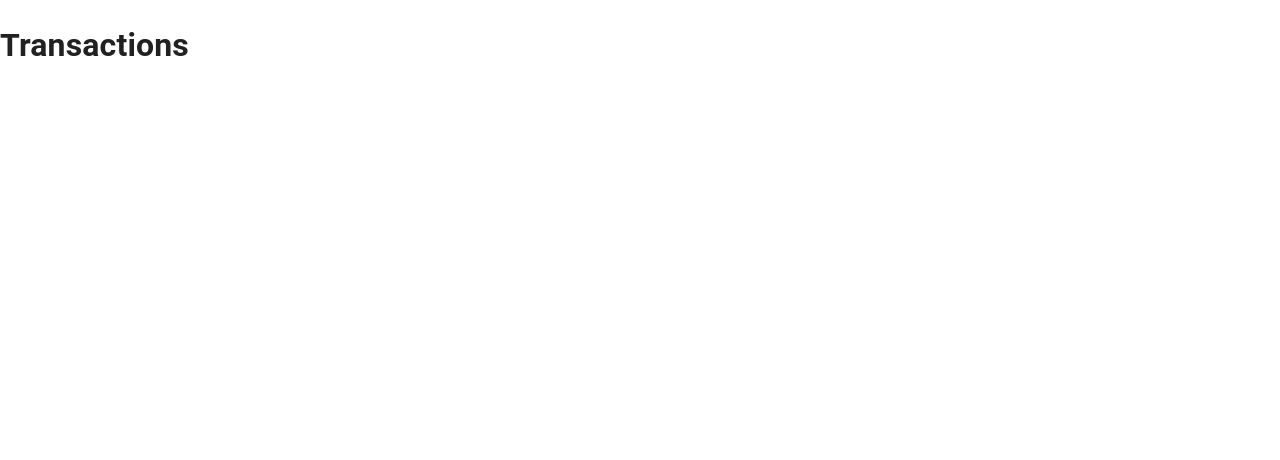
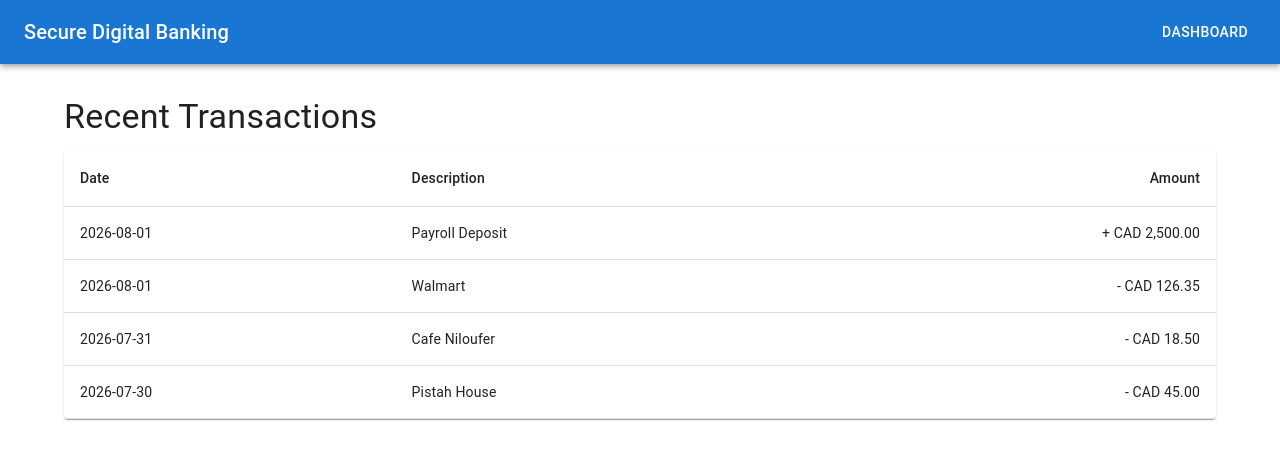
Before and after one commit to ahmadmushabbir03-maker/SecureBankingApp, a React app in the folder frontend/: page /transactions in a window 1280 px wide. Shown: the top 460 px of the page. Built offline with nearby package versions, Linux system fonts and the light colour scheme; the HTML template or start-up script is replaced by a standard one.

Commit message:
Phase 3.6 - Transactions page

```diff
--- a/frontend/src/pages/Transactions.jsx
+++ b/frontend/src/pages/Transactions.jsx
@@ -1,5 +1,120 @@
+import {
+  AppBar,
+  Toolbar,
+  Typography,
+  Container,
+  Paper,
+  Table,
+  TableBody,
+  TableCell,
+  TableContainer,
+  TableHead,
+  TableRow,
+  Button
+} from "@mui/material";
+
 export default function Transactions() {
-    return (
-        <h1>Transactions</h1>
-    );
+
+  const transactions = [
+    {
+      date: "2026-08-01",
+      description: "Payroll Deposit",
+      amount: "+ CAD 2,500.00"
+    },
+    {
+      date: "2026-08-01",
+      description: "Walmart",
+      amount: "- CAD 126.35"
+    },
+    {
+      date: "2026-07-31",
+      description: "Cafe Niloufer",
+      amount: "- CAD 18.50"
+    },
+    {
+      date: "2026-07-30",
+      description: "Pistah House",
+      amount: "- CAD 45.00"
+    }
+  ];
+
+  return (
+    <>
+      <AppBar position="static">
+        <Toolbar>
+
+          <Typography
+            variant="h6"
+            sx={{ flexGrow: 1 }}
+          >
+            Secure Digital Banking
+          </Typography>
+
+          <Button color="inherit">
+            Dashboard
+          </Button>
+
+        </Toolbar>
+      </AppBar>
+
+      <Container sx={{ mt: 4 }}>
+
+        <Typography
+          variant="h4"
+          gutterBottom
+        >
+          Recent Transactions
+        </Typography>
+
+        <TableContainer component={Paper}>
+
+          <Table>
+
+            <TableHead>
+
+              <TableRow>
+
+                <TableCell>Date</TableCell>
+
+                <TableCell>Description</TableCell>
+
+                <TableCell align="right">Amount</TableCell>
+
+              </TableRow>
+
+            </TableHead>
+
+            <TableBody>
+
+              {transactions.map((transaction, index) => (
+
+                <TableRow key={index}>
+
+                  <TableCell>
+                    {transaction.date}
+                  </TableCell>
+
+                  <TableCell>
+                    {transaction.description}
+                  </TableCell>
+
+                  <TableCell align="right">
+                    {transaction.amount}
+                  </TableCell>
+
+                </TableRow>
+
+              ))}
+
+            </TableBody>
+
+          </Table>
+
+        </TableContainer>
+
+      </Container>
+
+    </>
+  );
+
 }
```
